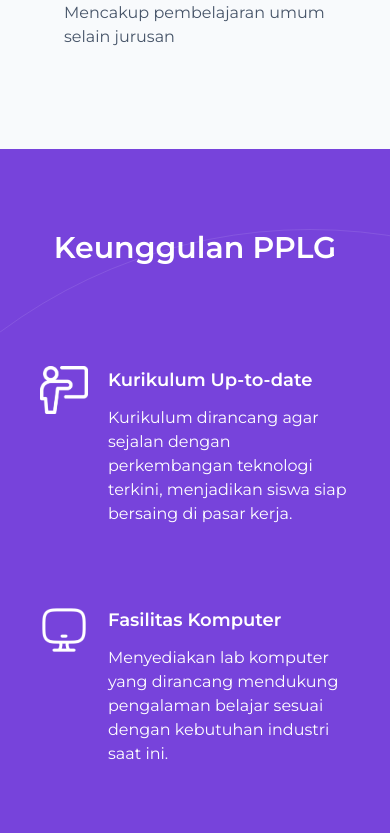
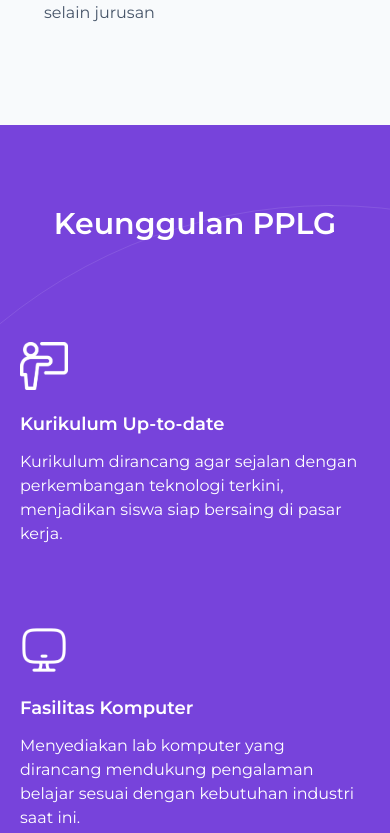
Before and after one commit to BlyiatMR/pplg-web, a Vue app: page / in a window 390 px wide. Shown: the part 3331-4164 px from the top of the page. Built offline with nearby package versions, Linux system fonts and the light colour scheme.

Commit message:
fix responsive

```diff
--- a/src/components/Cta.vue
+++ b/src/components/Cta.vue
@@ -1,6 +1,6 @@
 <template>
     <section class="bg-slate-50 pb-20">
-        <div class="max-w-[1280px] relative overflow-hidden mx-auto max-xl:mx-10 pt-32">
+        <div class="max-w-[1280px] relative overflow-hidden mx-auto max-xl:mx-5 pt-32">
           <div class="w-[40rem] h-[40rem] bg-white absolute -right-80 top-5 rounded-full opacity-10 max-sm:hidden"></div>
           <div class="w-[50rem] h-[40rem] bg-white absolute -right-80 top-5 rounded-full opacity-10 max-sm:hidden"></div>
           <img class="absolute right-10 top-0 w-[20rem] max-sm:hidden" src="/src/assets/images/boy-second.png" alt="">
--- a/src/components/Footer.vue
+++ b/src/components/Footer.vue
@@ -1,6 +1,6 @@
 <template>
     <footer class="">
-        <div class="max-w-[1280px] relative mx-auto max-xl:mx-10 pt-20 pb-5">
+        <div class="max-w-[1280px] relative mx-auto max-xl:mx-5 pt-20 pb-5">
           <div class="w-[65rem] h-[65rem] border border-white rounded-full absolute -right-[30rem] opacity-10 -z-50"></div>
           <div class="w-[85rem] h-[75rem] border border-white rounded-full absolute -top-[5rem] -right-[30rem] opacity-10 -z-50"></div>
           <div class="w-[105rem] h-[85rem] border border-white rounded-full absolute -top-[10rem] -right-[30rem] opacity-10 -z-50"></div>
--- a/src/components/HomeComponent/AboutSection.vue
+++ b/src/components/HomeComponent/AboutSection.vue
@@ -1,6 +1,6 @@
 <template>
     <section class="bg-slate-50 py-20 space-y-20">
-        <div class="max-w-[1280px] mx-auto max-xl:mx-10">
+        <div class="max-w-[1280px] mx-auto max-xl:mx-5">
           <div id="about" class="flex flex-wrap max-sm:gap-10 items-center justify-between">
             <div class="relative">
               <div class="w-fit bg-[#7743DB] rounded-3xl py-2 px-5 absolute top-5 right-0 flex items-center gap-5">
@@ -26,7 +26,7 @@
               <svg class="w-20" xmlns="http://www.w3.org/2000/svg" :viewBox="item.viewBox" v-html="item.icon"></svg>
               <div class="mt-5">
                 <h1 class="text-lg text-slate-800 group-hover:text-white duration-300 font-semibold">{{ item.title }}</h1>
-                <p class="w-72 mt-2 text-base text-slate-600 group-hover:text-white duration-300">{{ item.description }}</p>
+                <p class="sm:w-72 w-fit mt-2 text-base text-slate-600 group-hover:text-white duration-300">{{ item.description }}</p>
               </div>
             </div>
           </div>
--- a/src/components/HomeComponent/Testimonial.vue
+++ b/src/components/HomeComponent/Testimonial.vue
@@ -1,6 +1,6 @@
 <template>
     <section class="bg-slate-50">
-        <div class="max-w-[1280px] flex max-xl:gap-10 xl:space-x-40 space-x-0 mx-auto max-xl:mx-10 py-20">
+        <div class="max-w-[1280px] flex max-xl:gap-10 xl:space-x-40 space-x-0 mx-auto max-xl:mx-5 py-20">
           <div class="max-w-xl relative">
             <h1 class="max-w-sm font-semibold text-4xl text-slate-800 tracking-wide leading-tight">Kata Alumni PPLG</h1>
             <p class="text-base font-medium text-slate-600 mt-5">Alumni kami telah membuktikan bahwa dengan semangat belajar dan ilmu yang didapat, mereka bisa meraih karier impian di bidang IT.</p>
--- a/src/components/HomeComponent/WhyChoose.vue
+++ b/src/components/HomeComponent/WhyChoose.vue
@@ -1,17 +1,17 @@
 <template>
     <section class="">
-        <div class="max-w-[1280px] relative mx-auto max-xl:mx-10 py-20">
+        <div class="max-w-[1280px] relative mx-auto max-xl:mx-5 py-20">
 
           <div class="w-[65rem] h-[65rem] border border-white rounded-full absolute -right-[30rem] opacity-10 -z-50"></div>
           <div class="w-[85rem] h-[75rem] border border-white rounded-full absolute -top-[5rem] -right-[30rem] opacity-10 -z-50"></div>
           <div class="w-[105rem] h-[85rem] border border-white rounded-full absolute -top-[10rem] -right-[30rem] opacity-10 -z-50"></div>
           <div class="w-[125rem] h-[85rem] border border-white rounded-full absolute -top-[10rem] -right-[30rem] opacity-10 -z-50"></div>
 
-          <h1 class="max-w-7xl mx-auto text-center font-semibold sm:text-4xl text-3xl text-white leading-tight">Keunggulan PPLG</h1>
+          <h1 class="sm:max-w-7xl mx-auto text-center font-semibold sm:text-4xl text-3xl text-white leading-tight">Keunggulan PPLG</h1>
           <div class="flex justify-center flex-wrap py-20 space-y-10">
             <div class="flex justify-center gap-10 flex-wrap gap-x-40">
-              <div v-for="(card, index) in cards" :key="index" class="max-w-lg flex gap-5 items-start py-5">
-                <img class="w-12" :src="card.src" alt="">
+              <div v-for="(card, index) in cards" :key="index" class="sm:max-w-lg flex max-sm:flex-col gap-5 items-start py-5">
+                <img class="w-12 " :src="card.src" alt="">
                 <div class="space-y-3">
                   <h1 class="text-lg text-white font-semibold">{{ card.title }}</h1>
                   <p class="text-base text-white">{{ card.description }}</p>
@@ -31,22 +31,22 @@ export default {
         {
           title: "Kurikulum Up-to-date",
           description: "Kurikulum dirancang agar sejalan dengan perkembangan teknologi terkini, menjadikan siswa siap bersaing di pasar kerja.",
-          src: "/src/assets/images/icon/icon-curicullum.png",
+          src: "./src/assets/images/icon/icon-curicullum.png",
         },
         {
           title: "Fasilitas Komputer",
           description: "Menyediakan lab komputer yang dirancang mendukung pengalaman belajar sesuai dengan kebutuhan industri saat ini.",
-          src: "/src/assets/images/icon/icon-computer.png",
+          src: "./src/assets/images/icon/icon-computer.png",
         },
         {
           title: "Peluang Karir Luas",
           description: "Membuka jalan untuk berbagai profesi seperti web developer, mobile developer, UI/UX designer, atau pengembang IoT.",
-          src: "/src/assets/images/icon/icon-job.png",
+          src: "./src/assets/images/icon/icon-job.png",
         },
         {
           title: "Kegiatan Ekstrakurikuler",
           description: "Memiliki ekstrakurikuler Zone IT, yang berfokus pada pembuatan website, mulai dari desain hingga pemrograman.",
-          src: "/src/assets/images/icon/icon-people.png",
+          src: "./src/assets/images/icon/icon-people.png",
         },
       ]
     };
```
